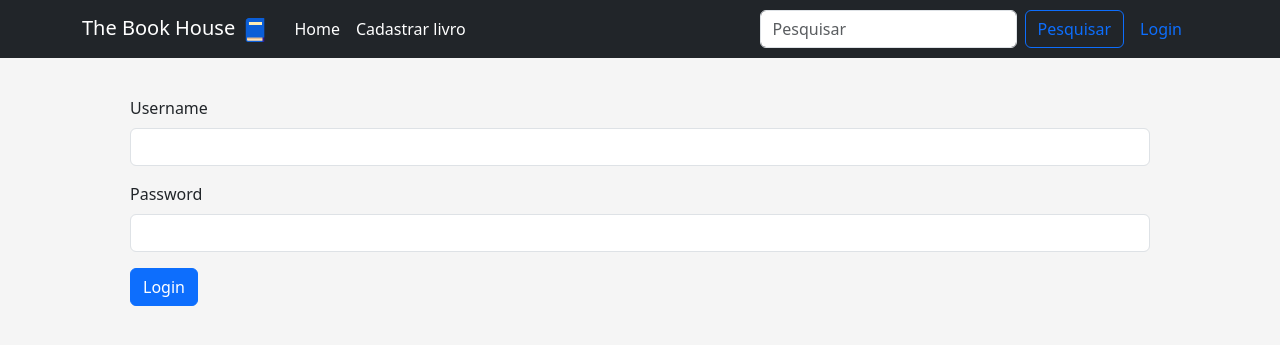
After one commit to vmc13/livraria, a Django app: page /page_login in a window 1280 px wide. The commit adds this page. Shown: the top 345 px of the page. Run offline with Django 4.2, Linux system fonts and the light colour scheme; some libraries are stand-ins or nearby versions.

Commit message:
login e logout

```diff
--- a/livraria/templates/livraria/base.html
+++ b/livraria/templates/livraria/base.html
@@ -58,10 +58,20 @@
           <a class="nav-link active" href="{% url 'cadastrar_livro' %}">Cadastrar livro</a>
         </li>
       </ul>
-      <form class="d-flex" role="search">
-        <input class="form-control me-2" type="search" placeholder="Pesquisar" aria-label="Search">
-        <button class="btn btn-outline-primary" type="submit">Pesquisar</button>
+      <form class="d-flex" action="{% url 'buscar_livro' %}" method="POST">
+        {% csrf_token %}
+          <input name="infor" class="form-control me-2" type="search" placeholder="Pesquisar" aria-label="Search">
+          <button class="btn btn-outline-primary" type="submit">Pesquisar</button>
       </form>
+      <ul class="nav justify-content-end">
+        <li class="nav-item">
+        {% if user.is_authenticated %}
+          <a class="nav-link active" aria-current="page" href="{% url 'logout_usuario' %}">Sair</a>
+        {% else %}
+          <a class="nav-link active" aria-current="page" href="{% url 'page_login' %}">Login</a>
+        {% endif %}
+        </li>
+      </ul>
     </div>
   </div>
 </nav>
--- a/livraria/templates/livraria/editar_livro.html
+++ b/livraria/templates/livraria/editar_livro.html
@@ -1,6 +1,7 @@
 {% extends 'livraria/base.html' %}
 
 {% block content %}
+    {% if user.is_authenticated %}
         <br>
         <h2>Novo livro</h2> <br>
         <form method="POST" class="table" enctype="multipart/form-data">
@@ -10,4 +11,9 @@
             </div>
             <button type="submit" class="save btn btn-default">Save</button>
         </form>
+    {% else %}
+        <br>
+        <h3>Você precisa logar para cadastrar um livro!</h3>
+    {% endif %}
+
 {% endblock %}
--- /dev/null
+++ b/livraria/templates/livraria/login.html
@@ -0,0 +1,16 @@
+{% extends 'livraria/base.html' %}
+{% block content %}
+<br><br>
+    <form action="{% url 'autenticar_usuario' %}" method="post">
+    {% csrf_token %}
+        <div class="mb-3" >
+            <label for="exampleInputEmail1" class="form-label">Username</label>
+            <input name="username" type="text" class="form-control" id="exampleInputEmail1" aria-describedby="emailHelp">
+        </div>
+        <div class="mb-3">
+            <label for="exampleInputPassword1" class="form-label">Password</label>
+            <input name="password" type="password" class="form-control" id="exampleInputPassword1">
+        </div>
+    <button type="submit" class="btn btn-primary">Login</button>
+    </form>
+{% endblock %}
--- a/livraria/urls.py
+++ b/livraria/urls.py
@@ -8,5 +8,9 @@ urlpatterns = [
     path('livro/<int:id>', views.detalhar_livro, name='detalhar_livro'),
     path('livro/new/', views.cadastrar_livro, name='cadastrar_livro'),
     path('livro/editar/<int:id>/', views.editar_livro, name='editar_livro'),
-
+    path('buscar_livro', views.buscar_livro, name='buscar_livro'),
+    #rotas do login e logout
+    path('page_login', views.page_login, name='page_login'),
+    path('autenticar_usuario', views.autenticar_usuario, name='autenticar_usuario'),
+    path('logout_usuario', views.logout_usuario, name='logout_usuario'),
 ]
--- a/livraria/views.py
+++ b/livraria/views.py
@@ -1,6 +1,7 @@
 from django.shortcuts import render, get_object_or_404, redirect
 from livraria.models import Autor, Categoria, Livro
 from livraria.forms import LivroForm
+from django.contrib.auth import authenticate, login, logout
 
 
 def listar_autores(request):
@@ -44,3 +45,26 @@ def editar_livro(request, id):
     else:
         form = LivroForm(instance=livro)
     return render(request, 'livraria/editar_livro.html', {'form': form})
+
+def buscar_livro(request):
+    infor = request.POST['infor']
+    livros = Livro.objects.filter(nome__contains=infor)
+    return render(request, 'livraria/listar_livros.html', {'livros':livros})
+
+def page_login(request):
+    return render(request, 'livraria/login.html',{})
+
+def autenticar_usuario(request):
+    username = request.POST['username']
+    password = request.POST['password']
+    user = authenticate(request, username=username, password=password)
+    if user is not None:
+        login(request, user)
+        livros = Livro.objects.all()
+        return render(request, 'livraria/listar_livros.html', {'livros':livros})
+    else:
+        return render(request, 'livraria/login.html',{})
+
+def logout_usuario(request):
+    logout(request)
+    return render(request, 'livraria/login.html',{})
```
Also changed, not shown: livraria/templates/livraria/listar_livros.html (+7 -1 lines), db.sqlite3, livraria/templates/livraria/novo_livro.html (deleted). Lines whose indentation alone changed are shown as unchanged.
